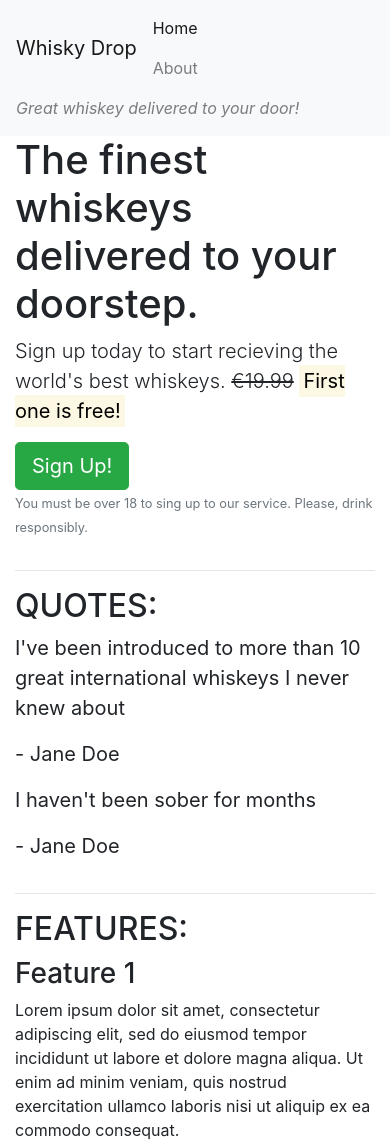
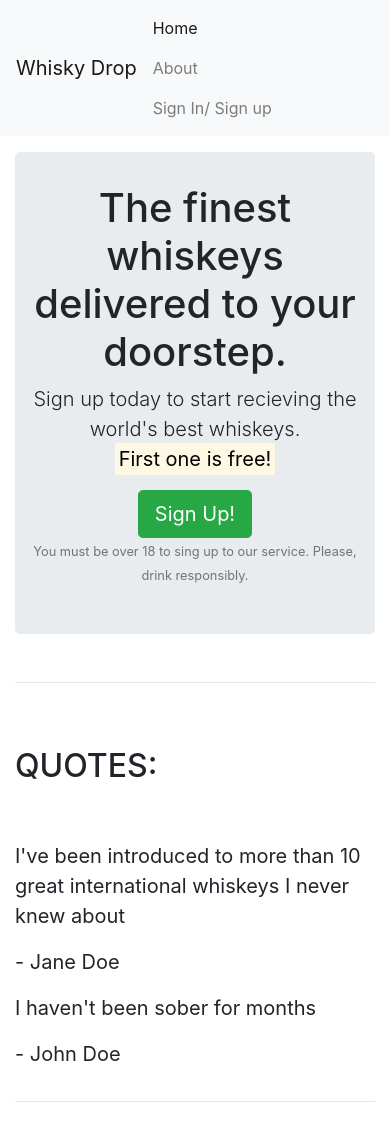
Before and after one commit to jonathanmeaney-lmk/may_16-Bootsrap_Intro, a plain HTML site: page index.html in a window 390 px wide. Shown: the top 1145 px of the page. Drawn offline with nearby package versions, Linux system fonts and the light colour scheme.

Commit message:
images and responsiveness added

```diff
--- a/index.html
+++ b/index.html
@@ -14,16 +14,23 @@
         <ul class="navbar-nav mr-auto">
             <li class="active nav-item mr-2"><a class="nav-link" href="/">Home</a></li>
             <li class="nav-item mr-2"><a class="nav-link" href="/about">About</a></li>
+            <li class="nav-item mr-2 d-block d-sm-none"><a class="nav-link" href="/login">Sign In/ Sign up</a></li>
         </ul>
+        <div class="d-none d-md-block">
             <p class="navbar-text my-auto mr-2"><i>Great whiskey delivered to your door!</i></p>
+            <a href="/login">Sign In/ Sign Up</a>
+        </div>
     </nav>
-    <article class="container">
+    <article class="container mt-3">
          <!-- Callout -->
          <div class="row">
            <div class="col-12">
-                <section class="callout">
+                <section class="callout jumbotron text-center">
                     <h1>The finest whiskeys delivered to your doorstep.</h1>
-                    <p class="lead"> Sign up today to start recieving the world's best whiskeys. <s>€19.99</s> <strong><mark>First one is free!</mark></strong></p>
+                    <p class="lead"> Sign up today to start recieving the world's best whiskeys.
+                    <s class="d-none d-sm-inline">€19.99</s>
+                    <span class="d-inline d-sm-none"><br></span>
+                    <strong><mark>First one is free!</mark></strong></p>
                     <button class="btn btn-success btn-lg">Sign Up!</button>
                     <p class="text-muted"><small>You must be over 18 to sing up to our service. Please, drink responsibly.</small></p>
                 </section>
@@ -35,22 +42,36 @@
          <!-- quotes -->
          <section class="quotes">
            <div class="row">
-             <div class="col-12">
+             <div class="col-12 my-5">
                  <h2 class="text-uppercase">Quotes:</h2>
              </div>
            </div>
            <div class="row">
                 <div class="col-12 col-md-6">
+                    <div class="media">
+                            <div class="d-none d-sm-block">
+                                <img src="images/girl-image.png" class="rounded-circle mr-3" height="100" width="100">
+                            </div>
+                            <div class="media-body">
                                 <blockquote class="blockquote">
                                         <p>I've been introduced to more than 10 great international whiskeys I never knew about</p>
                                         <p>- Jane Doe</p>
                                 </blockquote>
                             </div>
+                    </div>
+                </div>
                 <div class="col-12 col-md-6">
+                   <div class="media">
+                            <div class="d-none d-sm-block">
+                                <img src="images/guy-image.png" class="rounded-circle mr-3" height="100" width="100">
+                            </div>
+                            <div class="media-body">
                                     <blockquote  class="blockquote">
                                             <p>I haven't been sober for months</p>
-                            <p>- Jane Doe</p>
+                                            <p>- John Doe</p>
                                     </blockquote>
+                            </div>
+                    </div>
                 </div>
            </div>
          </section>
@@ -60,7 +81,7 @@
         <!-- Features -->
         <section class="features">
             <div class="row">
-               <div class="col-12">
+               <div class="col-12 my-5">
                   <h2 class="text-uppercase">Features:</h2>
                </div>
             </div>
```
Also changed, not shown: images/girl-image.png (added), images/guy-image.png (added). Lines whose indentation alone changed are shown as unchanged.
